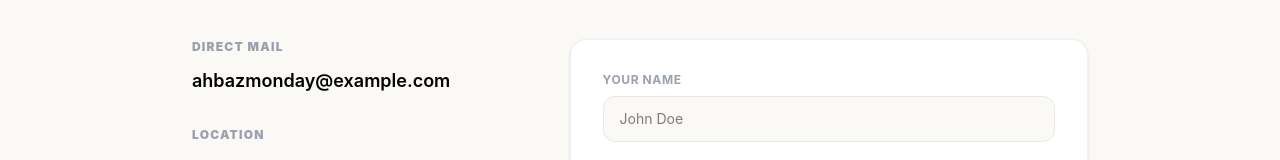
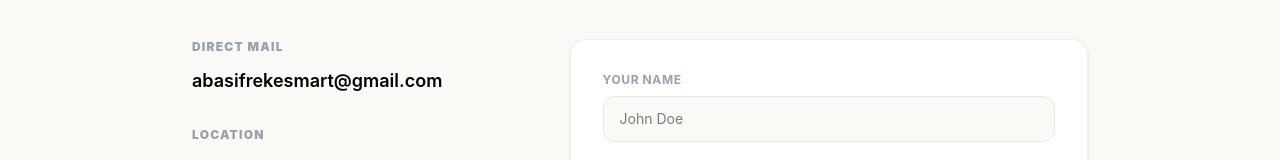
Before and after one commit to barron-smart001/PortFolio, a React (Vite) app: page /Contact in a window 1280 px wide. Shown: the part 399-559 px from the top of the page. Built offline with nearby package versions, Linux system fonts and the light colour scheme.

Commit message:
nmodifed Contact

```diff
--- a/src/ControlRoom/Contact.jsx
+++ b/src/ControlRoom/Contact.jsx
@@ -49,7 +49,7 @@ export default function Contact() {
                 href="mailto:abasifrekesmart@gmail.com"
                 className="text-black font-semibold text-lg hover:text-[#1D4ED8] transition-colors break-words"
               >
-                ahbazmonday@example.com
+                abasifrekesmart@gmail.com
               </a>
             </div>
 
```
